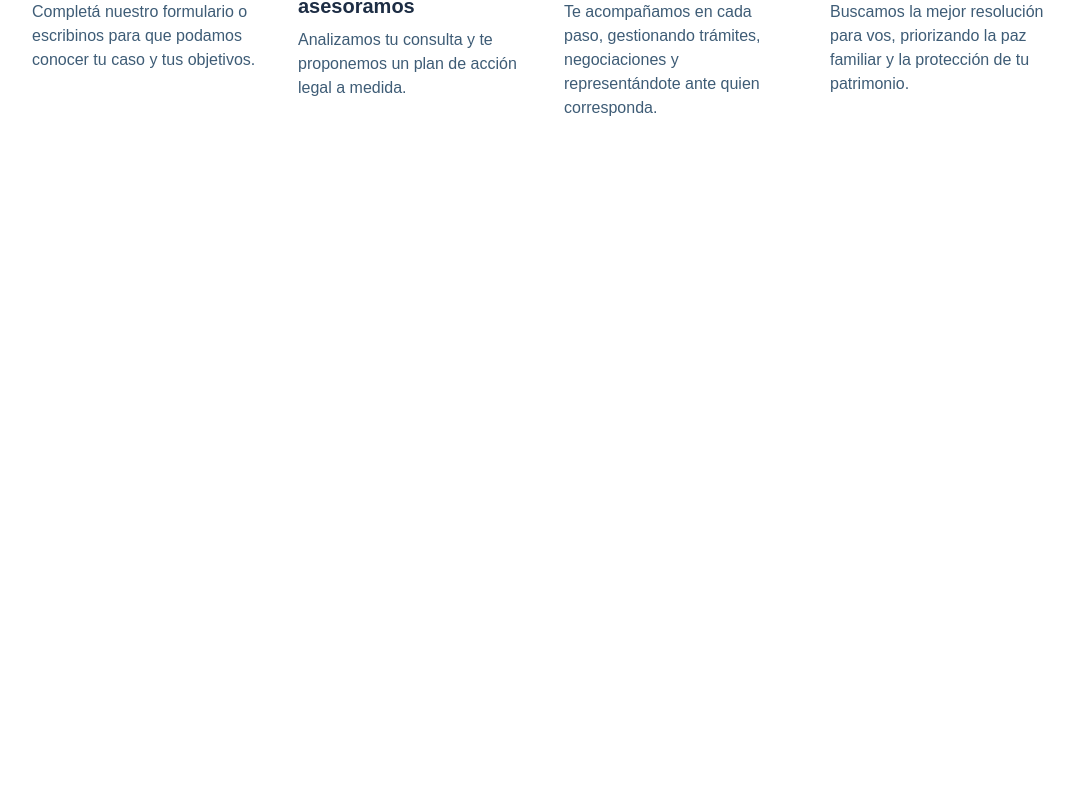
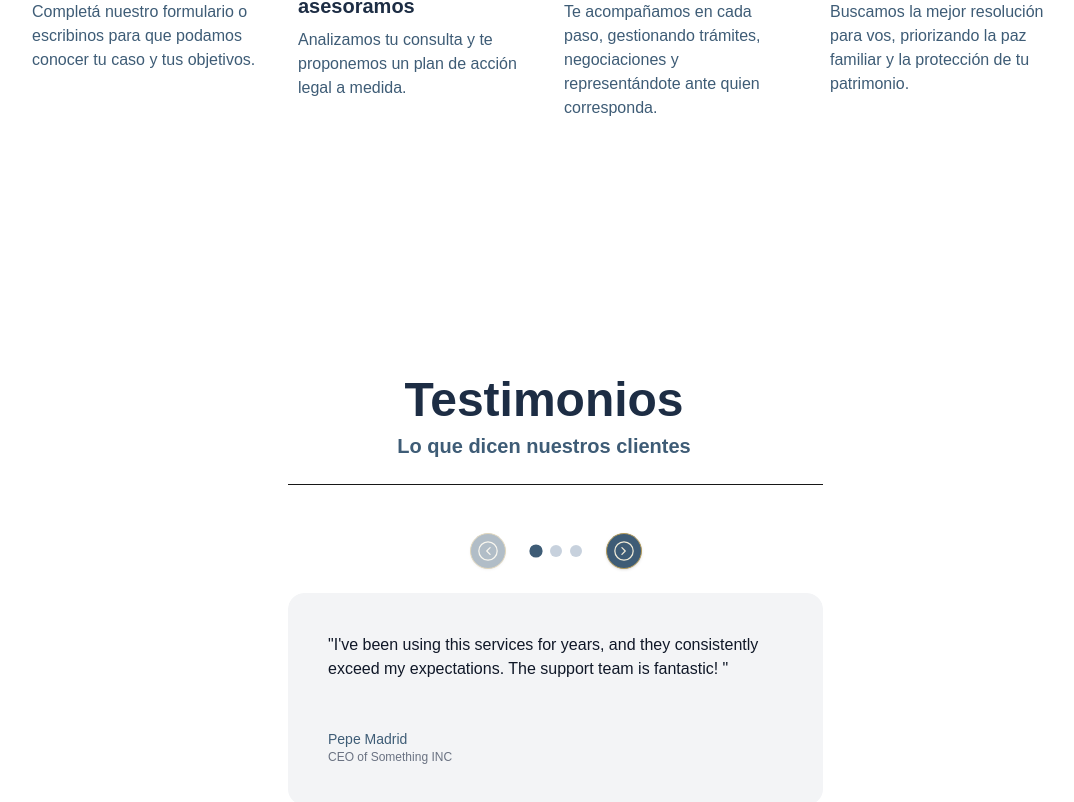
Before and after one commit to crcristian97/estudio-villa, a Next.js app: page /en in a window 1280 px wide. Shown: the part 4242-5044 px from the top of the page, without its empty margins (96-1170 px from the left). Before the commit the page ends 4522 px from the top, so only its background shows below. Built offline with nearby package versions, Linux system fonts and the light colour scheme.

Commit message:
cambios ne testimonios

```diff
--- a/app/[lang]/page.js
+++ b/app/[lang]/page.js
@@ -3,6 +3,7 @@ import { AboutUs } from "../../components/AboutUs";
 import { LegalServicesSection } from "../../components/Feature";
 import { Stats } from "../../components/Stats";
 import { HowWorks } from "../../components/HowWorks";
+import { Testimonial } from "../../components/Testimonial";
 export default function Page({ params }) {
   return (
     <main>
@@ -11,6 +12,7 @@ export default function Page({ params }) {
       <LegalServicesSection />
       <Stats />
       <HowWorks />
-    </main>
+      <Testimonial />
+      </main>
   );
 }
--- a/components/AboutUs.js
+++ b/components/AboutUs.js
@@ -1,5 +1,5 @@
 import Image from "next/image";
-
+import { Stats } from "./Stats";
 // 4-image grid, visually balanced and responsive
 const AboutImagesGrid = () => (
   <div className="grid grid-cols-2 grid-rows-2 gap-4 md:gap-6 lg:gap-8 h-full">
--- /dev/null
+++ b/components/Testimonial.js
@@ -0,0 +1,184 @@
+"use client";
+
+import React, { useRef, useState } from "react";
+
+const testimonials = [
+  {
+    text: `"I've been using this services for years, and they
+           consistently exceed my expectations. The support team is
+           fantastic! "`,
+    name: "Pepe Madrid",
+    title: "CEO of Something INC"
+  },
+  {
+    text: `"The financial solutions they offer are top-notch. I've
+           seen significant growth in my investments since I
+           started using their platform. "`,
+    name: "Michael Andreuzza",
+    title: "CEO of Something INC"
+  },
+  {
+    text: `"Their customer service is unparalleled. They really go
+           the extra mile to ensure customer satisfaction. "`,
+    name: "Fernando Pio",
+    title: "CEO of Something INC"
+  }
+];
+
+const ArrowCircle = ({ direction = "left", ...props }) => (
+  <button
+    type="button"
+    aria-label={direction === "left" ? "Anterior" : "Siguiente"}
+    {...props}
+    className={`inline-flex items-center justify-center w-9 h-9 rounded-full border border-[#B49B5A] bg-[#3E5C76] text-[#F0EBD8] shadow transition hover:bg-[#B49B5A] hover:text-[#3E5C76] focus:outline-none ${
+      props.disabled ? "opacity-40 cursor-not-allowed" : ""
+    } ${props.className || ""}`}
+    tabIndex={props.disabled ? -1 : 0}
+    disabled={props.disabled}
+  >
+    {direction === "left" ? (
+      <svg width="20" height="20" fill="none" stroke="currentColor" strokeWidth="2" viewBox="0 0 24 24">
+        <circle cx="12" cy="12" r="11" stroke="currentColor" strokeWidth="1.5" fill="none"/>
+        <path d="M14.5 8l-4 4 4 4" stroke="currentColor" strokeWidth="1.5" strokeLinecap="round" strokeLinejoin="round"/>
+      </svg>
+    ) : (
+      <svg width="20" height="20" fill="none" stroke="currentColor" strokeWidth="2" viewBox="0 0 24 24">
+        <circle cx="12" cy="12" r="11" stroke="currentColor" strokeWidth="1.5" fill="none"/>
+        <path d="M9.5 8l4 4-4 4" stroke="currentColor" strokeWidth="1.5" strokeLinecap="round" strokeLinejoin="round"/>
+      </svg>
+    )}
+  </button>
+);
+
+export const Testimonial = () => {
+  const [current, setCurrent] = useState(0);
+  const sliderRef = useRef(null);
+
+  // Scroll to current slide when current changes
+  React.useEffect(() => {
+    if (sliderRef.current) {
+      const width = sliderRef.current.firstElementChild.offsetWidth;
+      sliderRef.current.scrollTo({
+        left: current * width,
+        behavior: "smooth"
+      });
+    }
+  }, [current]);
+
+  // iColor from your app: #3E5C76 (from context)
+  const iColor = "#3E5C76";
+
+  return (
+    <section className="bg-white">
+      <div className="w-full mx-auto max-w-xl flex flex-col justify-center py-24 relative p-8">
+        <div className="prose text-gray-500 prose-sm prose-headings:font-normal prose-headings:text-xl">
+          <div>
+            <h1 className="text-4xl sm:text-5xl font-extrabold text-[#1D2D44] mb-2 text-center">
+              Testimonios
+            </h1>
+            <p className="text-lg sm:text-xl font-semibold text-[#3E5C76] text-center">
+              Lo que dicen nuestros clientes
+            </p>
+          </div>
+        </div>
+        <div className="mt-6 border-t pt-12 max-w-xl mx-auto">
+          {/* Carousel */}
+          <div className="flex flex-col w-full">
+            <div
+              className="flex flex-col w-full"
+              aria-labelledby="carousel-label"
+              role="region"
+              tabIndex={0}
+              onKeyDown={e => {
+                if (e.key === "ArrowLeft" && current > 0) setCurrent(current - 1);
+                if (e.key === "ArrowRight" && current < testimonials.length - 1) setCurrent(current + 1);
+              }}
+            >
+              <h2 className="sr-only" hidden id="carousel-label">
+                Carousel
+              </h2>
+              <span className="sr-only" hidden id="carousel-content-label">
+                Carousel
+              </span>
+              {/* Arrows with circle */}
+              <div className="flex items-center justify-center mb-2 gap-4">
+                <ArrowCircle
+                  direction="left"
+                  onClick={() => setCurrent(current - 1)}
+                  disabled={current === 0}
+                />
+                <div className="items-center inline-flex lg:px-2 space-x-2 justify-center">
+                  {testimonials.map((_, idx) => (
+                    <button
+                      key={idx}
+                      className={`w-3 h-3 rounded-full transition-all duration-200 ${
+                        current === idx
+                          ? "bg-[#3E5C76] scale-110"
+                          : "bg-[#748CAB]/40"
+                      }`}
+                      aria-label={`Ir al testimonio ${idx + 1}`}
+                      onClick={() => setCurrent(idx)}
+                    />
+                  ))}
+                </div>
+                <ArrowCircle
+                  direction="right"
+                  onClick={() => setCurrent(current + 1)}
+                  disabled={current === testimonials.length - 1}
+                />
+              </div>
+              <ul
+                className="flex gap-3 mt-4 snap-mandatory snap-x w-full rounded-2xl"
+                role="listbox"
+                aria-labelledby="carousel-content-label"
+                tabIndex={0}
+                ref={sliderRef}
+                style={{
+                  scrollSnapType: "x mandatory",
+                  scrollBehavior: "smooth",
+                  overflowX: "hidden"
+                }}
+              >
+                {testimonials.map((t, idx) => (
+                  <li
+                    key={idx}
+                    className="items-center justify-center w-full flex flex-col shrink-0 snap-start h-full p-8 rounded-2xl lg:p-10 bg-gray-100"
+                    role="option"
+                    aria-selected={current === idx}
+                    style={{
+                      minWidth: "100%",
+                      transition: "box-shadow 0.2s"
+                    }}
+                  >
+                    <figure>
+                      <div className="max-w-2xl">
+                        <div className="flex flex-col gap-12">
+                          <p className="text-base text-gray-900 font-display text-balance">
+                            {t.text}
+                          </p>
+                          <div className="block flex-shrink-0">
+                            <div className="flex items-center">
+                              {/* Avatar removed */}
+                              <div>
+                                <p className="text-sm font-medium" style={{ color: iColor }}>
+                                  {t.name}
+                                </p>
+                                <p className="text-xs font-medium text-gray-500">
+                                  {t.title}
+                                </p>
+                              </div>
+                            </div>
+                          </div>
+                        </div>
+                      </div>
+                    </figure>
+                  </li>
+                ))}
+              </ul>
+            </div>
+          </div>
+        </div>
+      </div>
+    </section>
+  );
+};
```
